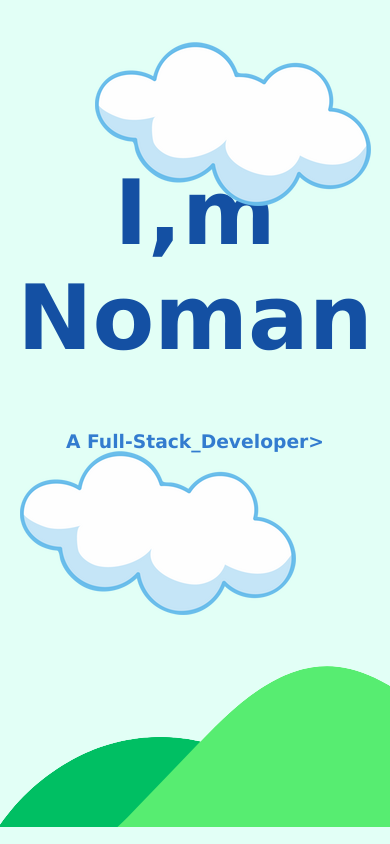
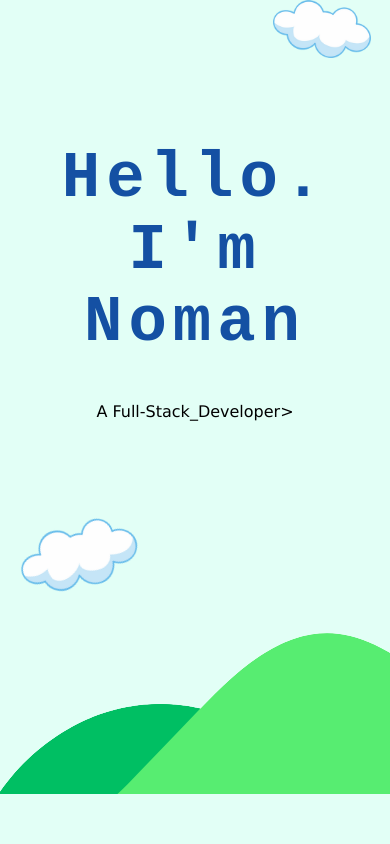
Before and after one commit to mehedynoman11/portfolio, a plain HTML site: page index.html in a window 390 px wide. Shown: the top 844 px of the page. Drawn offline with Linux system fonts and the light colour scheme.

Commit message:
third commit

```diff
--- a/index.html
+++ b/index.html
@@ -4,15 +4,15 @@
 <head>
   <meta charset="utf-8">
   <link rel="stylesheet" href="styles.css">
-  <title>noman</title>
+  <title>Noman</title>
 </head>
 
 <body>
   <div class="top-container">
     <img class="top-cloud" src="cloud1.png" alt="cloud">
     <img class="middle-cloud" src="cloud1.png" alt="cloud">
-    <h1>I,m Noman</h1>
-    <h3>A Full-Stack_Developer></h3>
+    <h1 id="typing-text"></h1>
+    <p>A Full-Stack_Developer></p>
     <img class="bottom-cloud" src="grass1.png" alt="grass">
   </div>
   <div class="middle-container">
@@ -28,7 +28,7 @@
       <div class="skill-row">
         <img class="image1" src="program.png" alt="program">
         <h3>Front-End Development</h3>
-        <p>HTML, CSS, JavaScript, React. I excel in building intuitive and visually appealing user interfaces using modern front-end technologies.</p>
+        <p>HTML, CSS, JavaScript, React. I excel in building intuitive and visually appealing user interfaces using modern front-end.</p>
       </div>
       <div class="skill-row">
         <img class="image2" src="database.png" alt="program">
@@ -52,6 +52,8 @@
     <a class="foot-link" href="https://github.com/mehedynoman11"><i class="fa-brands fa-github"></i>Github</a>
     <p style="color:white;">© Mahedy Hasan Noman. All Right Reserved.</p>
   </div>
+    <script src="index.js"></script>
+
 </body>
 
 </html>
--- /dev/null
+++ b/index.js
@@ -0,0 +1,14 @@
+const textElement = document.getElementById('typing-text');
+        const textToType = "Hello. I'm Noman";
+        let textIndex = 0;
+
+        function typeText() {
+            if (textIndex < textToType.length) {
+                textElement.textContent += textToType.charAt(textIndex);
+                textIndex++;
+                setTimeout(typeText, 100); // Adjust the typing speed by changing the delay here
+            }
+        }
+
+        // Start the typing effect when the page loads
+        window.addEventListener('load', typeText);
--- a/styles.css
+++ b/styles.css
@@ -3,14 +3,15 @@ body{
   text-align: center;
   font-family: verdana, sans-serif;
   background-color: #e2fff6;
-  font-size: 100%;
+
 }
 
 h1{
   color: #1450A3;
-  font-size: 5.625rem;
+  font-size: 4rem;
   margin-top: 50px auto 0 auto;
-  font-family: verdana, sans-serif;
+  font-family: monospace, sans-serif;
+  letter-spacing: 6px;
 }
 
 h2{
@@ -67,10 +68,28 @@ a{
 
 .top-cloud {
   position: absolute;
-  right: 5%;
-  top: 5%;
+  right: -20%; /* Start the image off-screen to the right */
+  top: 1%;
   max-width: 100%;
+  animation: slideIn 2s ease-in-out forwards; /* Use a CSS animation */
 }
+
+@keyframes slideIn {
+  to {
+    right: 5%; /* Final position of the image */
+  }
+}
+
+@media(max-width: 1028px){
+.top-cloud {
+    position: absolute;
+    right: 0%;
+    top: 0%;
+    width: 25%;
+    animation: slideIn 2s ease-in-out forwards;
+  }
+}
+
 
 
 .middle-cloud {
@@ -78,16 +97,18 @@ a{
   left: 5%;
   bottom: 37%;
   max-width: 100%;
+  transform: rotate(-28deg);
 }
 
-@media (max-width:1028px) {
+@media (max-width:1050px) {
   .middle-cloud {
     position: absolute;
     left: 5%;
     bottom: 26%;
-    max-width: 100%;
+    max-width: 30%;
 }
 }
+
 
 
 .profile{
@@ -104,15 +125,15 @@ a{
   line-height: 2;
 }
 
-.profile-img{
+.profile-img {
   width: 200px;
   height: 200px;
   border-radius: 50%;
   border: 4px solid #ffffff;
   box-shadow: 0 0 10px rgba(0, 0, 0, 0.2);
   transition: transform 0.3s ease-in-out;
+}
 
-}
 
 .image1{
   width: 25%;
```
